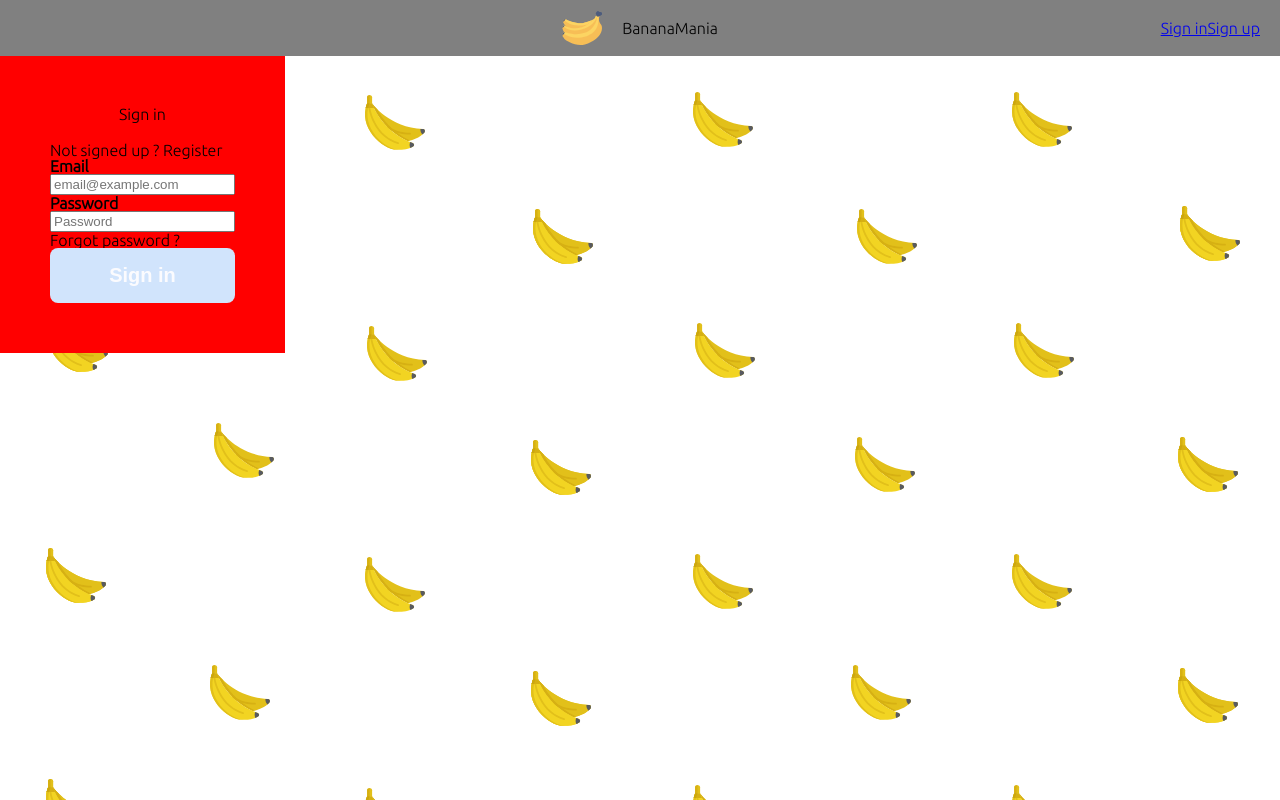
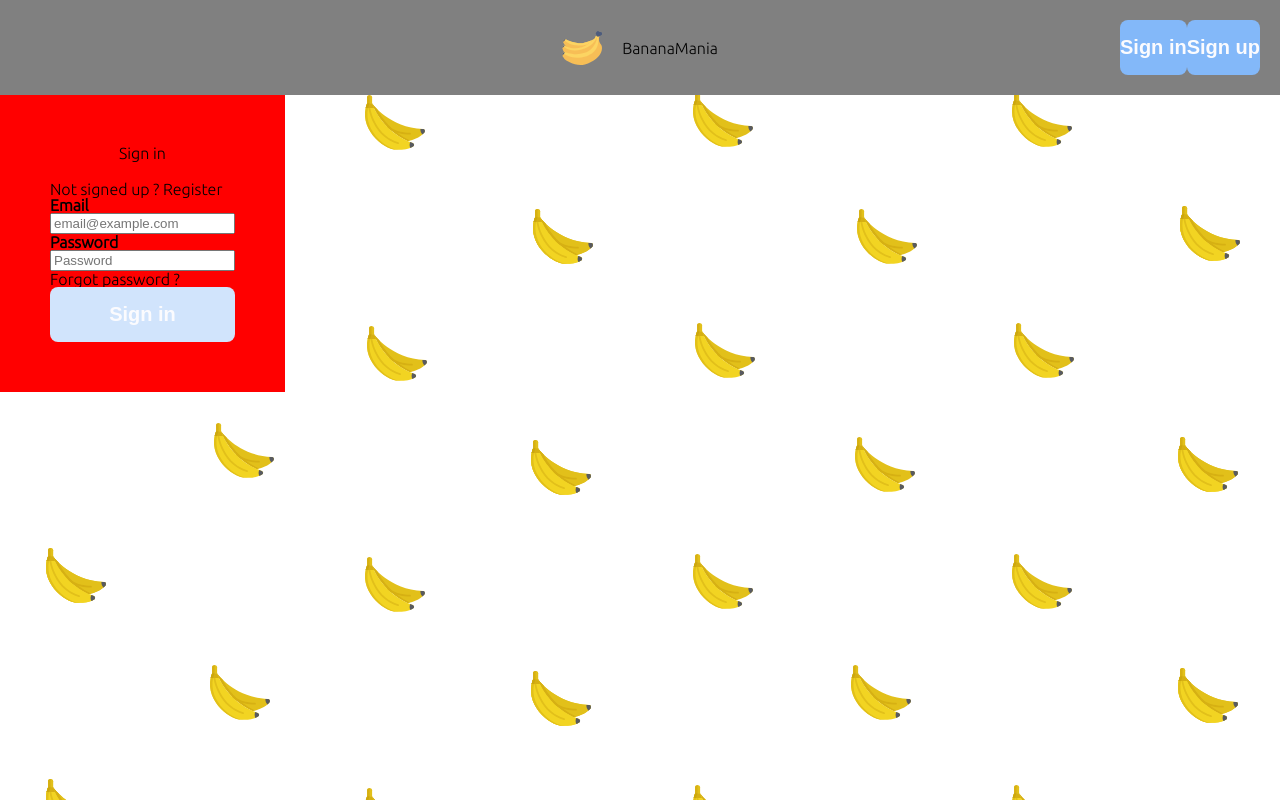
Before and after one commit to TristanLemire/DesginSystemHETIC, a React (Create React App) app: page / in a window 1280 px wide. Built offline with nearby package versions, Linux system fonts and the light colour scheme.

Commit message:
remove link in button component

```diff
--- a/src/components/atoms/Button.js
+++ b/src/components/atoms/Button.js
@@ -2,19 +2,16 @@ import React from "react";
 import { colors, space, font, radius, borderWidth } from "../../styles/const.ts";
 import styled from "styled-components";
 
-export const Button = ({ text, isAction, isDisabled, handleClick }) => {
+export const Button = ({ text, isDisabled, handleClick }) => {
   const handleOnCLick = (event) => {
     event.preventDefault();
     handleClick();
   };
-  if (isAction) {
-    return (
-      <ButtonStyled disabled={isDisabled} onClick={handleOnCLick}>
-        {text}
-      </ButtonStyled>
-    );
-  }
-  return <a>{text}</a>;
+  return (
+    <ButtonStyled disabled={isDisabled} onClick={handleOnCLick}>
+      {text}
+    </ButtonStyled>
+  );
 };
 
 const ButtonStyled = styled.button`
--- a/src/components/organisms/NewPasswordForm.js
+++ b/src/components/organisms/NewPasswordForm.js
@@ -20,7 +20,7 @@ export const NewPasswordForm = () => {
           label="Confirm new password"
         />
       </form>
-      <Button isAction={true} text="Change my password"></Button>
+      <Button text="Change my password"></Button>
     </NewPasswordFormWrapper>
   );
 };
--- a/src/components/organisms/RegisterForm.js
+++ b/src/components/organisms/RegisterForm.js
@@ -132,7 +132,6 @@ export const RegisterForm = () => {
         />
       </form>
       <Button
-        isAction={true}
         isDisabled={isSubmitDisabled}
         text="Sign up"
         handleClick={handleFormSubmit}
```
